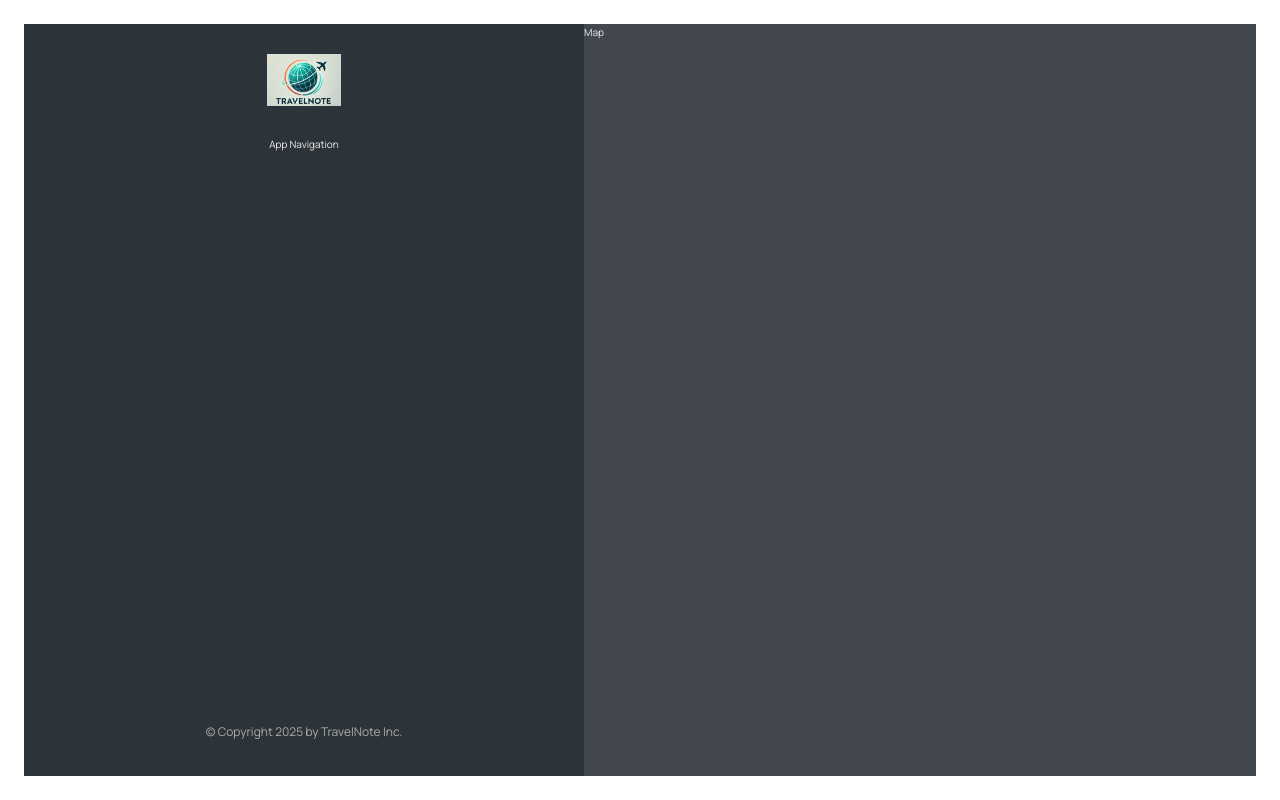
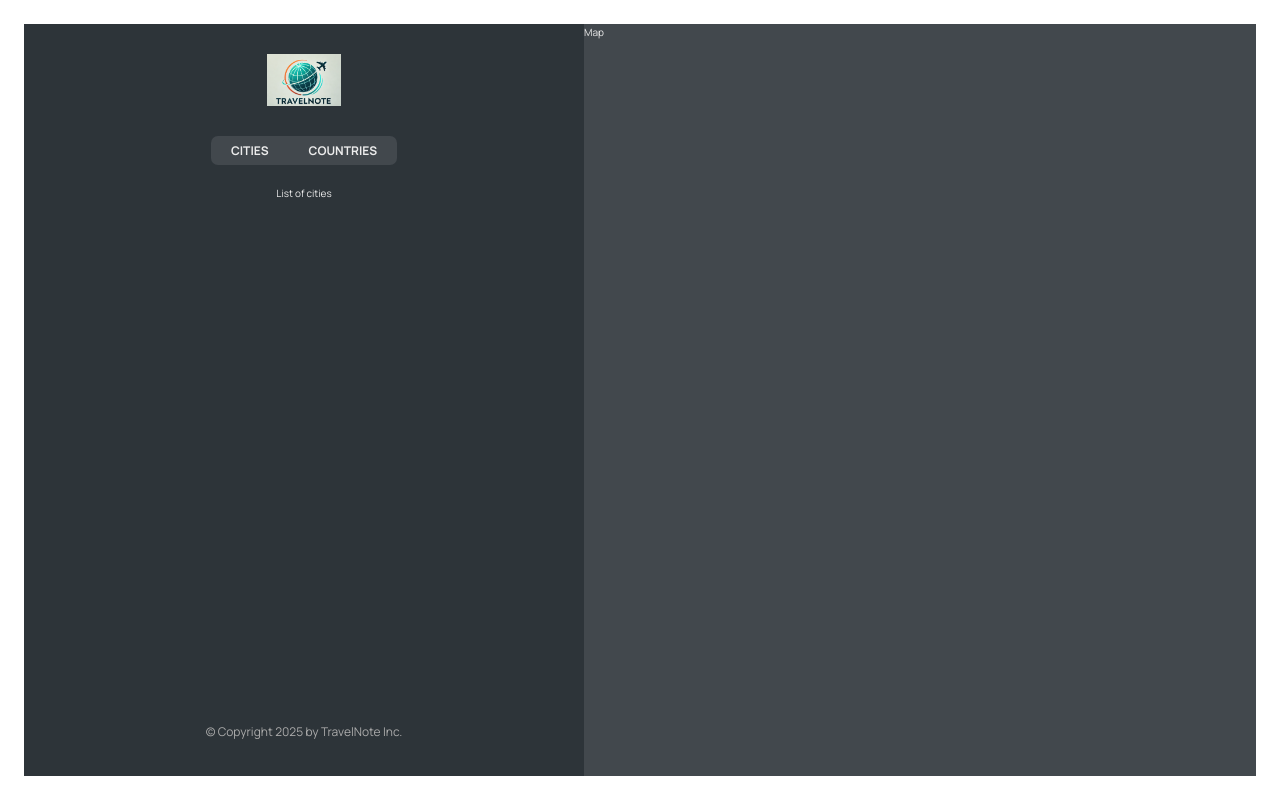
Before and after one commit to Ibrahim-Lokman/travelnote, a React (Vite) app: page /app in a window 1280 px wide. Built offline with nearby package versions, Linux system fonts and the light colour scheme.

Commit message:
refactor routing in App component; update AppNav to use NavLink for navigation

```diff
--- a/src/App.jsx
+++ b/src/App.jsx
@@ -11,8 +11,9 @@
     <>
       <BrowserRouter>
         <Routes>
-          <Route path="/" element={<Homepage />} />
+          <Route index element={<Homepage />} />
           <Route path="app" element={<AppLayout />}>
+            <Route index element={<p>List of cities</p>} />
             <Route path="cities" element={<p>List of cities</p>} />
             <Route path="countries" element={<p>Countries</p>} />
             <Route path="form" element={<p>Form</p>} />
--- a/src/components/AppNav.jsx
+++ b/src/components/AppNav.jsx
@@ -1,6 +1,18 @@
+import { NavLink } from "react-router-dom";
 import styles from "./AppNav.module.css";
 function AppNav() {
-  return <div className={styles.nav}>App Navigation</div>;
+  return (
+    <div className={styles.nav}>
+      <ul>
+        <li>
+          <NavLink to="cities">Cities</NavLink>
+        </li>
+        <li>
+          <NavLink to="countries">Countries</NavLink>
+        </li>
+      </ul>
+    </div>
+  );
 }
 
 export default AppNav;
```
